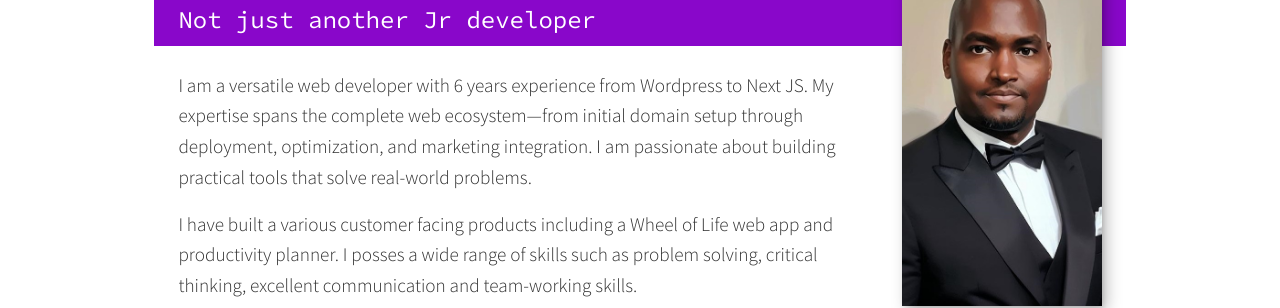
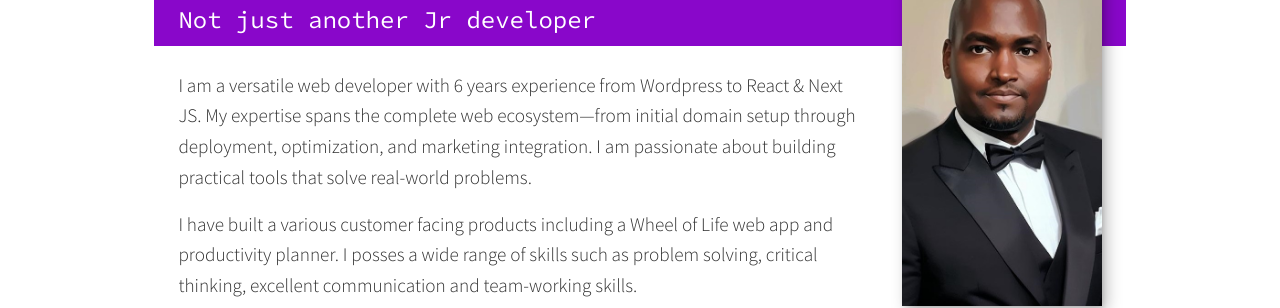
Before and after one commit to dav15jr/Web-Portfolio, a website built with Vite: page index.html in a window 1280 px wide. Shown: the part 688-996 px from the top of the page. Built offline with nearby package versions, Linux system fonts and the light colour scheme.

Commit message:
update info

```diff
--- a/index.html
+++ b/index.html
@@ -131,7 +131,7 @@
       <div class="about-me__body">
         <p>
           I am a versatile web developer with 6 years experience from Wordpress
-          to Next JS. My expertise spans the complete web ecosystem—from initial
+          to React & Next JS. My expertise spans the complete web ecosystem—from initial
           domain setup through deployment, optimization, and marketing
           integration. I am passionate about building practical tools that solve
           real-world problems.
```
